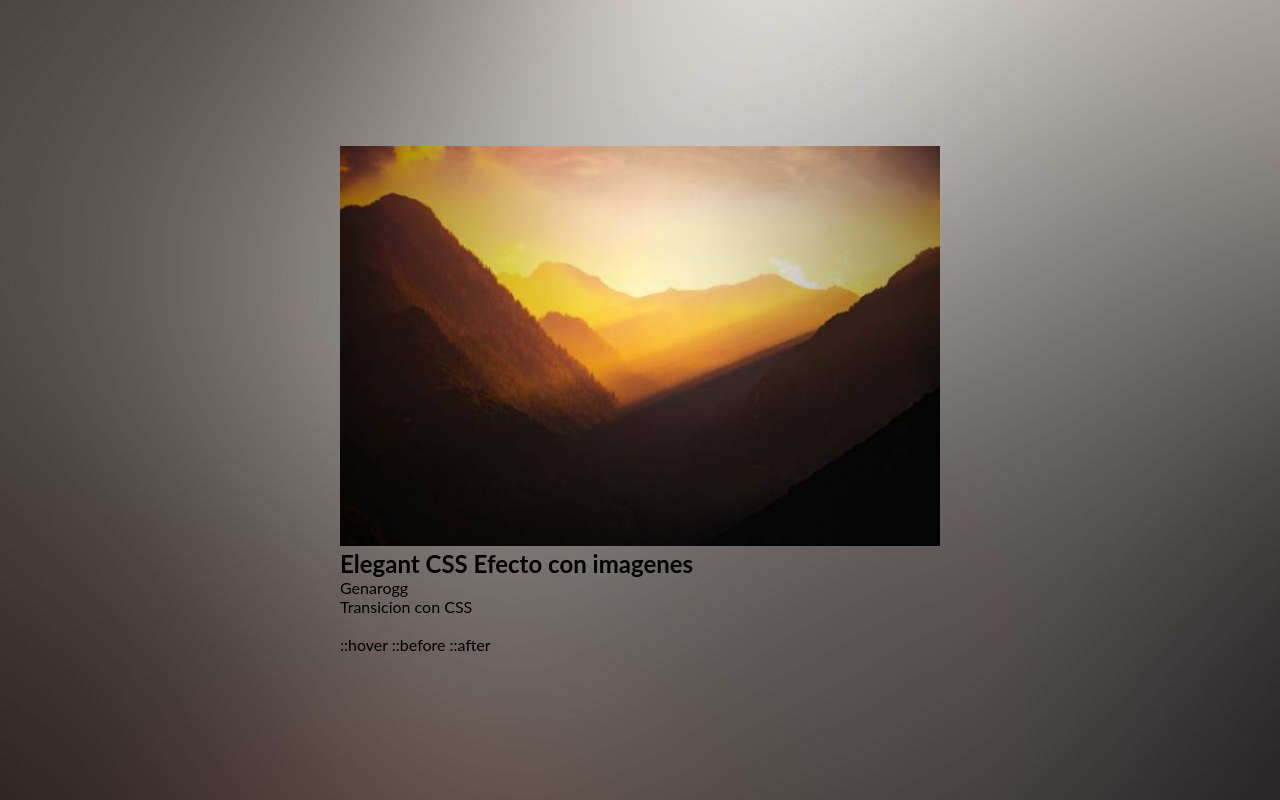
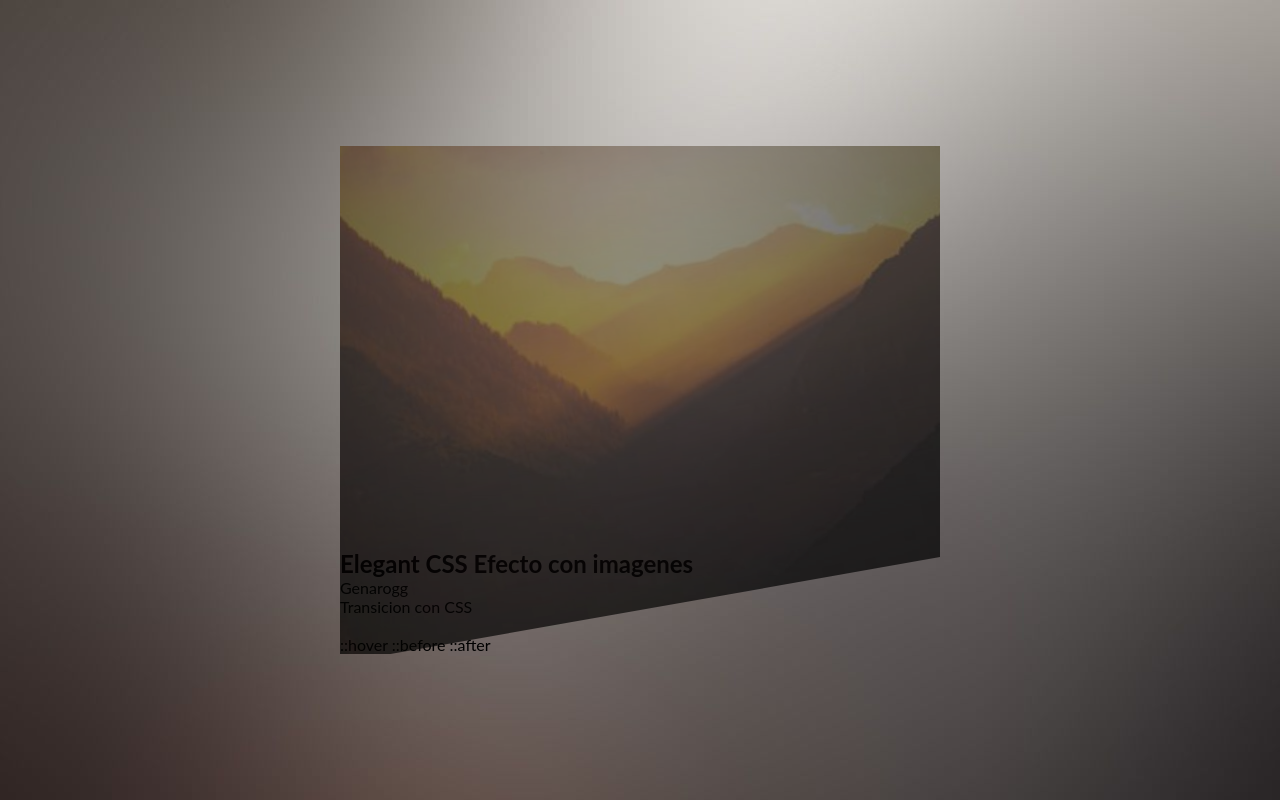
Before and after one commit to genarogg/img-efecto-multiple, a plain HTML site: page index.html in a window 1280 px wide. In both pictures the pointer is over the picture 640 px from the left and 346 px from the top of the page. Drawn offline with Linux system fonts and the light colour scheme.

Commit message:
.Container:hover .MainImage img

```diff
--- a/css/style.css
+++ b/css/style.css
@@ -25,3 +25,11 @@ body{
     width: 100%;
     transition: .7s;
 }
+
+.Container:hover .MainImage img{
+    transform: rotate(-10deg) scale(1.3);
+    filter: blur(2px);
+    filter: contrast(150%);
+    filter: brightness(.5);
+    opacity: .7;
+}
```
